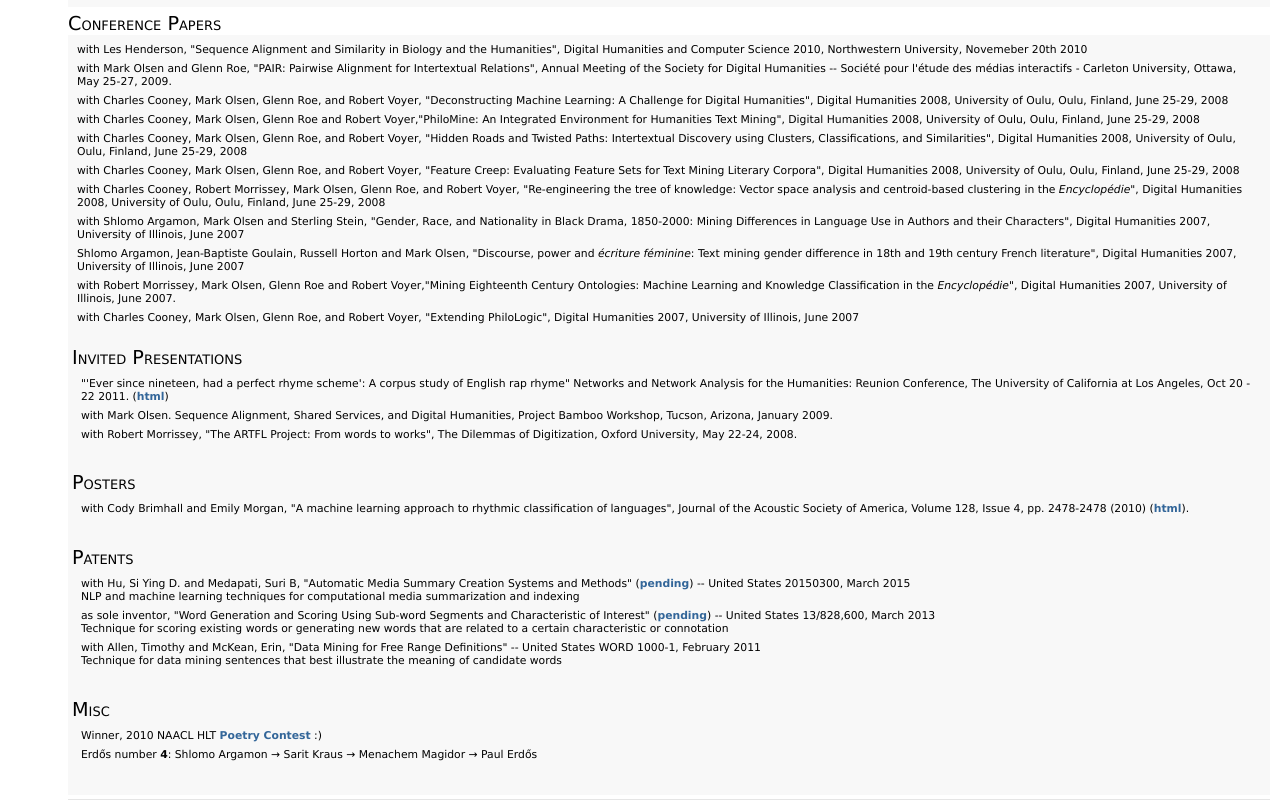
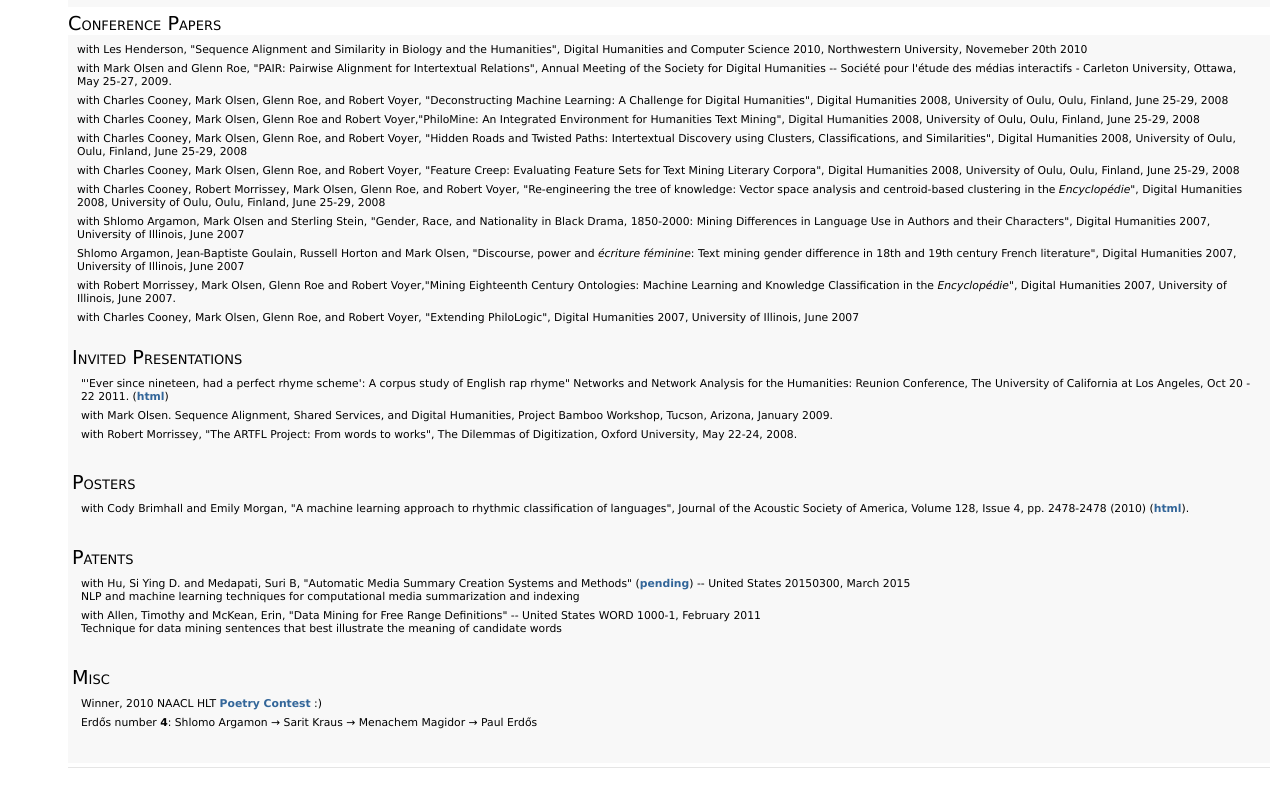
Before and after one commit to mrjf/mrjf.github.io, a plain HTML site: page index.html in a window 1280 px wide. Shown: the part 931-1731 px from the top of the page. Drawn offline with Linux system fonts and the light colour scheme.

Commit message:
Update index.html
remove abandoned patent application

```diff
--- a/index.html
+++ b/index.html
@@ -195,9 +195,8 @@
       <ul>
       <li>with Hu, Si Ying D. and Medapati, Suri B, "Automatic Media Summary Creation Systems and Methods" (<a href="https://www.google.com/patents/US20170169853">pending</a>) -- United States 20150300, March 2015<br>
       NLP and machine learning techniques for computational media summarization and indexing
-      <li>as sole inventor, "Word Generation and Scoring Using Sub-word Segments and Characteristic of Interest" (<a href="https://www.google.com/patents/US20140278357">pending</a>) -- United States 13/828,600, March 2013<br>
-          Technique for scoring existing words or generating new words that are related to a certain characteristic or connotation </li>
-      <li>with Allen, Timothy and McKean, Erin, "Data Mining for Free Range Definitions" -- United States WORD 1000-1, February 2011<br>
+ <!-- What is up with this patent? Can't still be pending. Abandoned? <li>as sole inventor, "Word Generation and Scoring Using Sub-word Segments and Characteristic of Interest" (<a href="https://www.google.com/patents/US20140278357">abandoned due to company sale</a>) -- United States 13/828,600, March 2013<br>
+          Technique for scoring existing words or generating new words that are related to a certain characteristic or connotation </li> -->      <li>with Allen, Timothy and McKean, Erin, "Data Mining for Free Range Definitions" -- United States WORD 1000-1, February 2011<br>
             Technique for data mining sentences that best illustrate the meaning of candidate words</li>
       </ul>
     </div>
```
